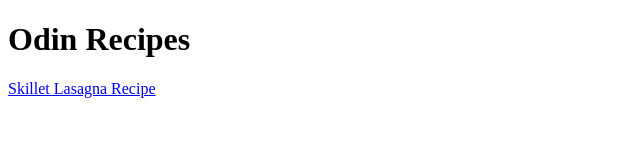
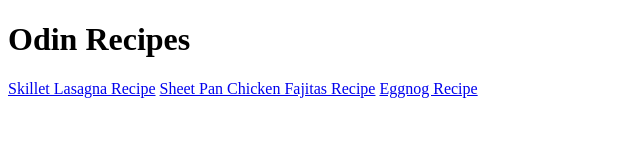
Before and after one commit to Gareth-H/odin-recipes, a plain HTML site: page index.html in a window 1280 px wide. Shown: the whole page, without its empty margins (0-640 px from the left). Drawn offline with Linux system fonts and the light colour scheme.

Commit message:
Added recipe links to homepage.

```diff
--- a/index.html
+++ b/index.html
@@ -9,5 +9,7 @@
 <body>
     <h1>Odin Recipes</h1>
     <a href="recipes/lasagna.html">Skillet Lasagna Recipe</a>
+    <a href="recipes/sheet_pan_chicken_fajitas.html">Sheet Pan Chicken Fajitas Recipe</a>
+    <a href="recipes/eggnog.html">Eggnog Recipe</a>
 </body>
 </html>
```
